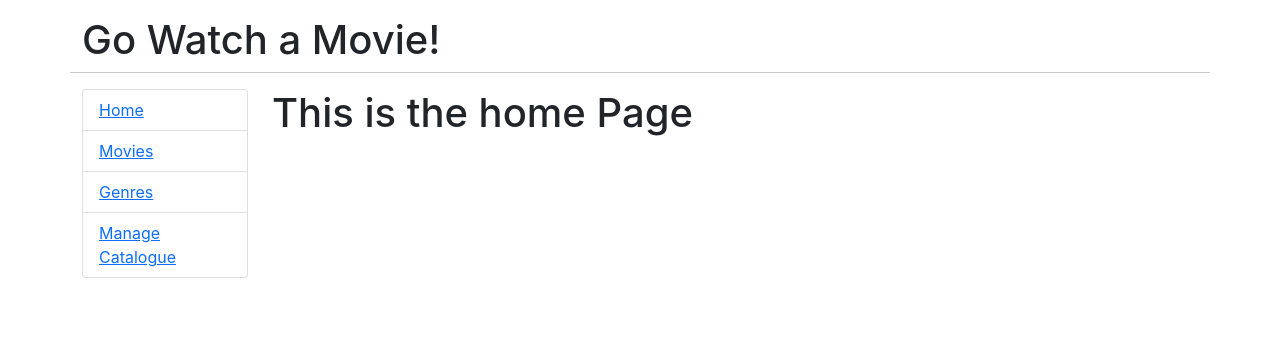
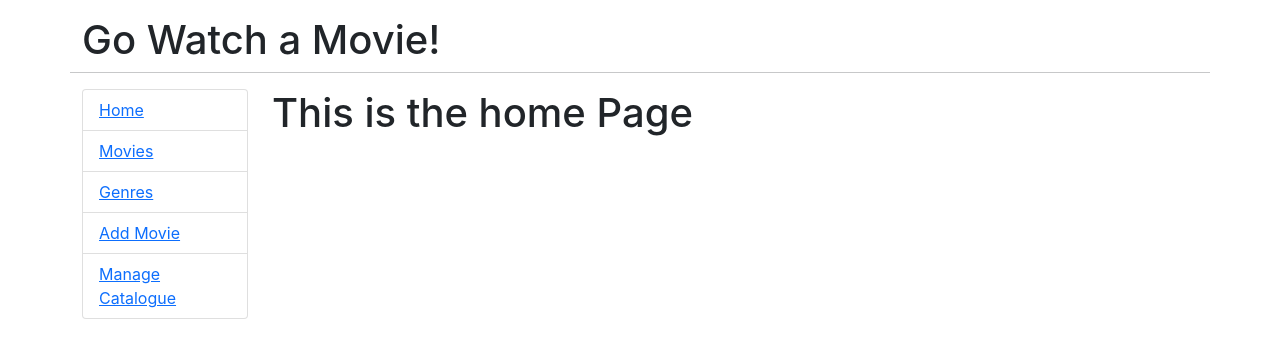
Before and after one commit to ASaidOguz/go-movies_React-Front-End, a React (Create React App) app: page / in a window 1280 px wide. Shown: the top 358 px of the page. Built offline with nearby package versions, Linux system fonts and the light colour scheme.

Commit message:
add movie link added as admin/movie/0

```diff
--- a/src/App.js
+++ b/src/App.js
@@ -7,6 +7,7 @@ import Movies from './component/Movies';
 import OneGenre from './component/OneGenre';
 import OneMovie from './component/OneMovie';
 import Genres from './Genres';
+import EditMovie from './component/EditMovie';
 export default function App() {
   return (
     <Router>
@@ -33,6 +34,10 @@ export default function App() {
                 <Link to="/genres">Genres</Link>
               </li>
               <li className="list-group-item">
+                <Link to="/admin/movie/0">Add Movie</Link>
+              </li>
+
+              <li className="list-group-item">
                 <Link to="/admin">Manage Catalogue</Link>
               </li>
             </ul>
@@ -50,7 +55,7 @@ export default function App() {
             <Route exact path="/genres">
               <Genres />
             </Route>
-
+           <Route path="/admin/movie/:id" component={EditMovie}/>
            <Route path="/admin">
               <Admin/>
             </Route>
```
